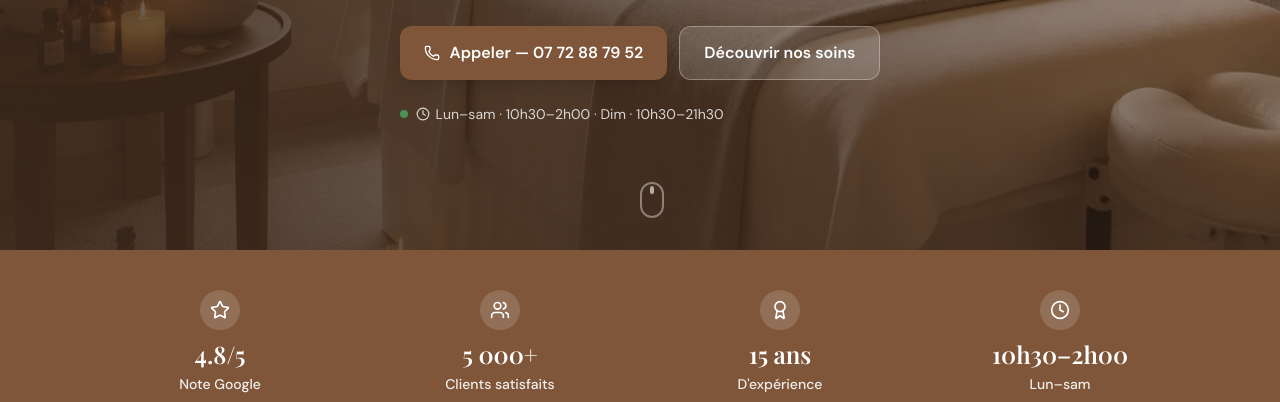
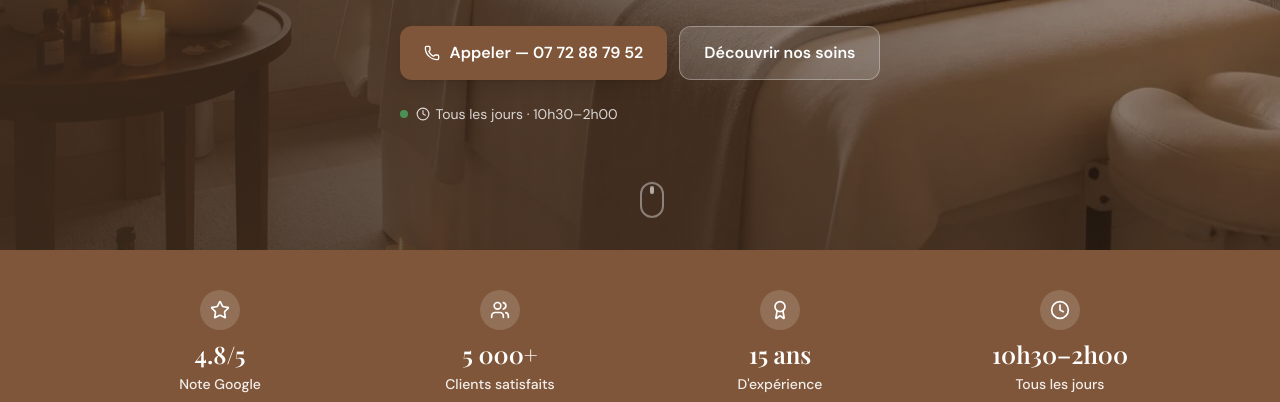
Before and after one commit to alesiabienetre14-del/alesiabienetre, a React (Vite) app: page / in a window 1280 px wide. Shown: the part 550-952 px from the top of the page. Built offline with nearby package versions, Linux system fonts and the light colour scheme; a web font is replaced by a local one.

Commit message:
Horaires : fermeture à 2h tous les jours

```diff
--- a/index.html
+++ b/index.html
@@ -5,7 +5,7 @@
     <link rel="icon" type="image/svg+xml" href="/favicon.svg" />
     <meta name="viewport" content="width=device-width, initial-scale=1.0" />
     <title>Massage à Alésia, Paris 14e | Bien Être Alésia</title>
-    <meta name="description" content="Institut de massage à Paris 14e, près du métro Alésia. Ouvert de 10h30 à 2h00 du lundi au samedi et jusqu’à 21h30 le dimanche." />
+    <meta name="description" content="Institut de massage à Paris 14e, près du métro Alésia. Ouvert tous les jours de 10h30 à 2h00, avec ou sans rendez-vous." />
     <meta name="robots" content="index, follow" />
     <link rel="canonical" href="https://alesiabienetre.fr/" />
     <meta property="og:title" content="Bien Être Alésia — Institut de Massage Paris 14e" />
@@ -61,15 +61,9 @@
           "openingHoursSpecification": [
             {
               "@type": "OpeningHoursSpecification",
-              "dayOfWeek": ["Monday", "Tuesday", "Wednesday", "Thursday", "Friday", "Saturday"],
+              "dayOfWeek": ["Monday", "Tuesday", "Wednesday", "Thursday", "Friday", "Saturday", "Sunday"],
               "opens": "10:30",
               "closes": "02:00"
-            },
-            {
-              "@type": "OpeningHoursSpecification",
-              "dayOfWeek": "Sunday",
-              "opens": "10:30",
-              "closes": "21:30"
             }
           ]
         }
--- a/src/components/layout/Footer.tsx
+++ b/src/components/layout/Footer.tsx
@@ -56,14 +56,9 @@ export default function Footer() {
             <div className="space-y-1.5 text-sm text-background/90">
               <div className="flex items-center gap-2">
                 <Clock className="w-3.5 h-3.5 text-accent shrink-0" />
-                  <span>Lundi – Samedi</span>
+                  <span>Tous les jours</span>
               </div>
               <p className="ml-5.5 pl-0.5 font-semibold text-background">10h30 – 2h00</p>
-              <div className="flex items-center gap-2 mt-2">
-                <Clock className="w-3.5 h-3.5 text-accent shrink-0" />
-                  <span>Dimanche</span>
-              </div>
-              <p className="ml-5.5 pl-0.5 font-semibold text-background">10h30 – 21h30</p>
               <div className="mt-3 flex items-center gap-1.5">
                 <div className="w-2 h-2 rounded-full bg-green-400" />
                 <span className="text-background/90 text-xs">Avec ou sans rendez-vous</span>
--- a/src/components/sections/ContactSection.tsx
+++ b/src/components/sections/ContactSection.tsx
@@ -46,10 +46,8 @@ export default function ContactSection() {
                 </div>
                 <div>
                   <p className="text-xs text-muted-foreground uppercase tracking-wide">Horaires</p>
-                  <p className="font-semibold text-foreground text-sm">Lundi – samedi</p>
+                  <p className="font-semibold text-foreground text-sm">Tous les jours</p>
                   <p className="text-muted-foreground text-sm">10h30 – 2h00</p>
-                  <p className="font-semibold text-foreground text-sm mt-1">Dimanche</p>
-                  <p className="text-muted-foreground text-sm">10h30 – 21h30</p>
                   <div className="flex items-center gap-1.5 mt-1.5">
                     <div className="w-2 h-2 rounded-full bg-green-400" />
                     <span className="text-xs text-muted-foreground">Avec ou sans rendez-vous</span>
--- a/src/components/sections/HeroSection.tsx
+++ b/src/components/sections/HeroSection.tsx
@@ -71,7 +71,7 @@ export default function HeroSection() {
             <div className="w-2 h-2 rounded-full bg-green-400 animate-pulse" />
             <span className="text-white/80 text-sm flex items-center gap-1.5">
               <Clock className="w-3.5 h-3.5" />
-              Lun–sam · 10h30–2h00 · Dim · 10h30–21h30
+              Tous les jours · 10h30–2h00
             </span>
           </div>
         </div>
--- a/src/components/sections/TrustBar.tsx
+++ b/src/components/sections/TrustBar.tsx
@@ -4,7 +4,7 @@ const stats = [
   { icon: Star, value: '4.8/5', label: 'Note Google', sub: '+180 avis' },
   { icon: Users, value: '5 000+', label: 'Clients satisfaits', sub: 'Depuis 2010' },
   { icon: Award, value: '15 ans', label: "D'expérience", sub: 'Massages asiatiques' },
-  { icon: Clock, value: '10h30–2h00', label: 'Lun–sam', sub: 'Dim : jusqu’à 21h30' },
+  { icon: Clock, value: '10h30–2h00', label: 'Tous les jours', sub: 'Avec ou sans RDV' },
 ]
 
 export default function TrustBar() {
--- a/src/components/sections/WhyUsSection.tsx
+++ b/src/components/sections/WhyUsSection.tsx
@@ -9,7 +9,7 @@ const reasons = [
   {
     icon: Clock,
     title: 'Avec ou sans rendez-vous',
-    description: 'Ouvert de 10h30 à 2h00 du lundi au samedi et jusqu’à 21h30 le dimanche, sans rendez-vous obligatoire.',
+    description: 'Ouvert tous les jours de 10h30 à 2h00, sans rendez-vous obligatoire.',
   },
   {
     icon: MapPin,
```
